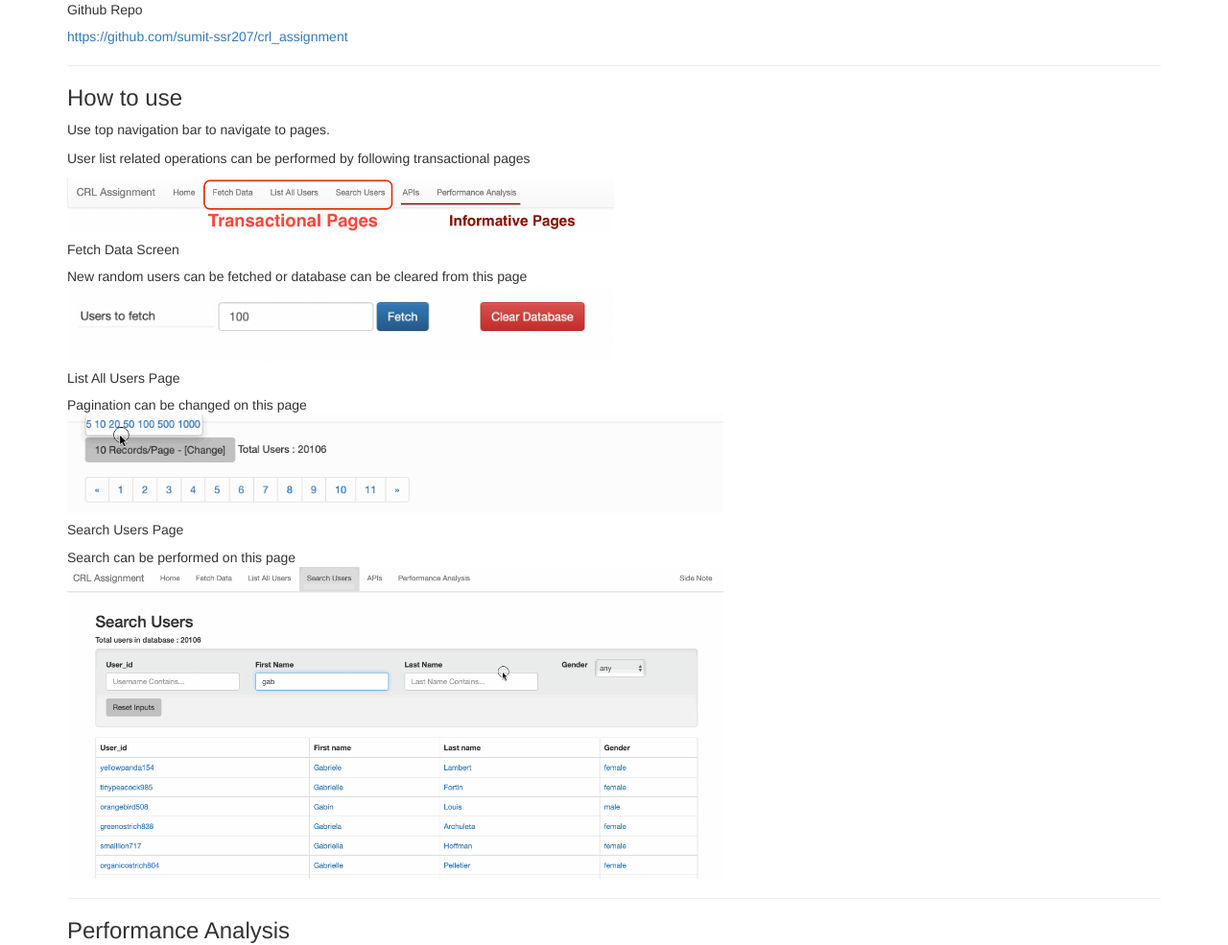
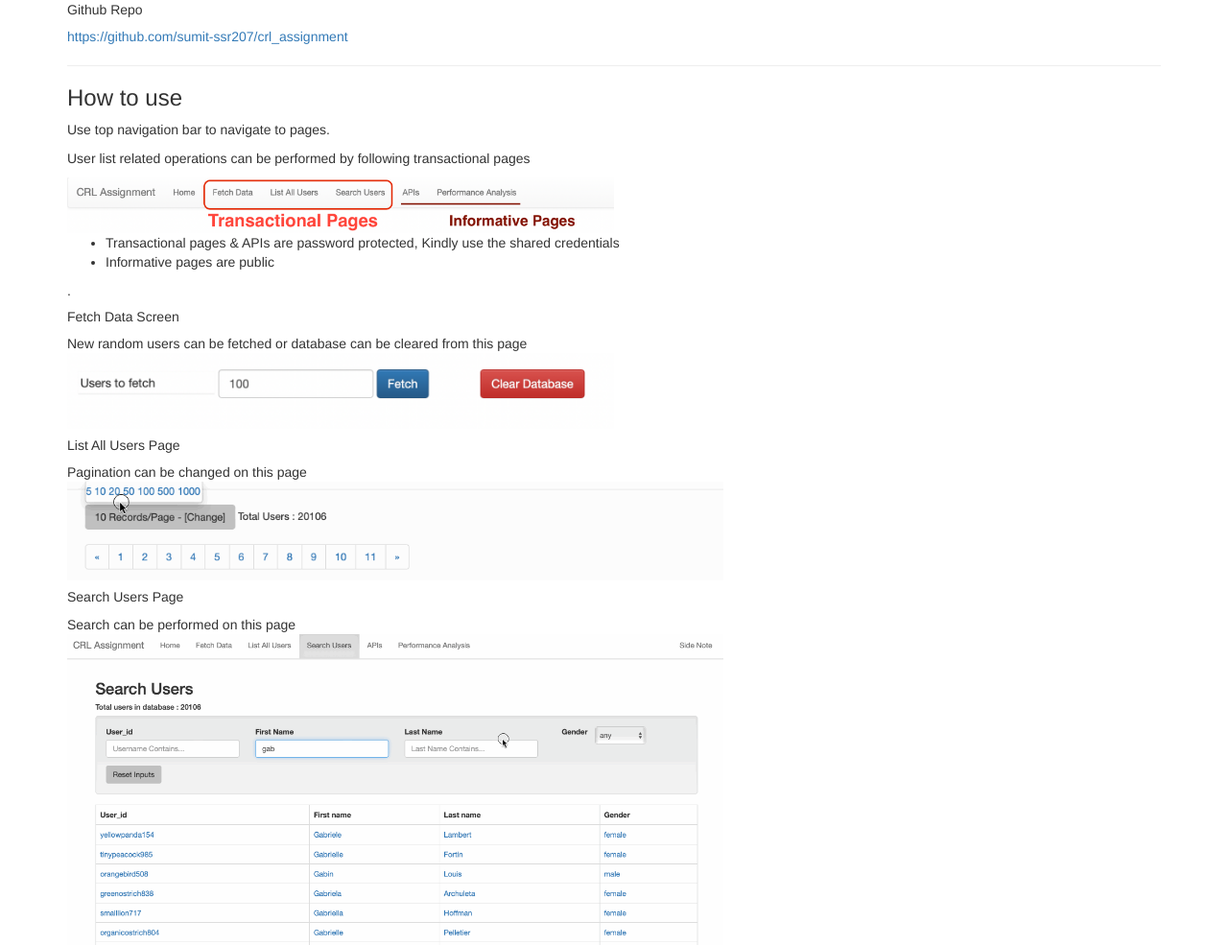
Before and after one commit to sumit-ssr207/crl_assignment, a Django app: page / in a window 1280 px wide. Shown: the part 734-1719 px from the top of the page at 96% size. Run offline with Django 4.2, Linux system fonts and the light colour scheme; some libraries are stand-ins or nearby versions.

Commit message:
minor corrections in index page

```diff
--- a/user_listing/templates/index.html
+++ b/user_listing/templates/index.html
@@ -67,9 +67,13 @@ DB if any
 <p>User list related operations can be performed by following transactional pages</p>
 
 
+
 {% load static %}
 <img class="img-responsive" alt="Responsive image" width="50%"  src="{% static 'nav_help.png' %}">
-
+<ul>
+  <li>Transactional pages & APIs are password protected, Kindly use the shared credentials</li>
+  <li>Informative pages are public</li>
+  </ul>.
 <h5>Fetch Data Screen</h5>
 <span>New random users can be fetched or database can be cleared from this page</span>
 <img class="img-responsive" alt="Responsive image" width="50%"  src="{% static 'fetch_help.png' %}">
```
